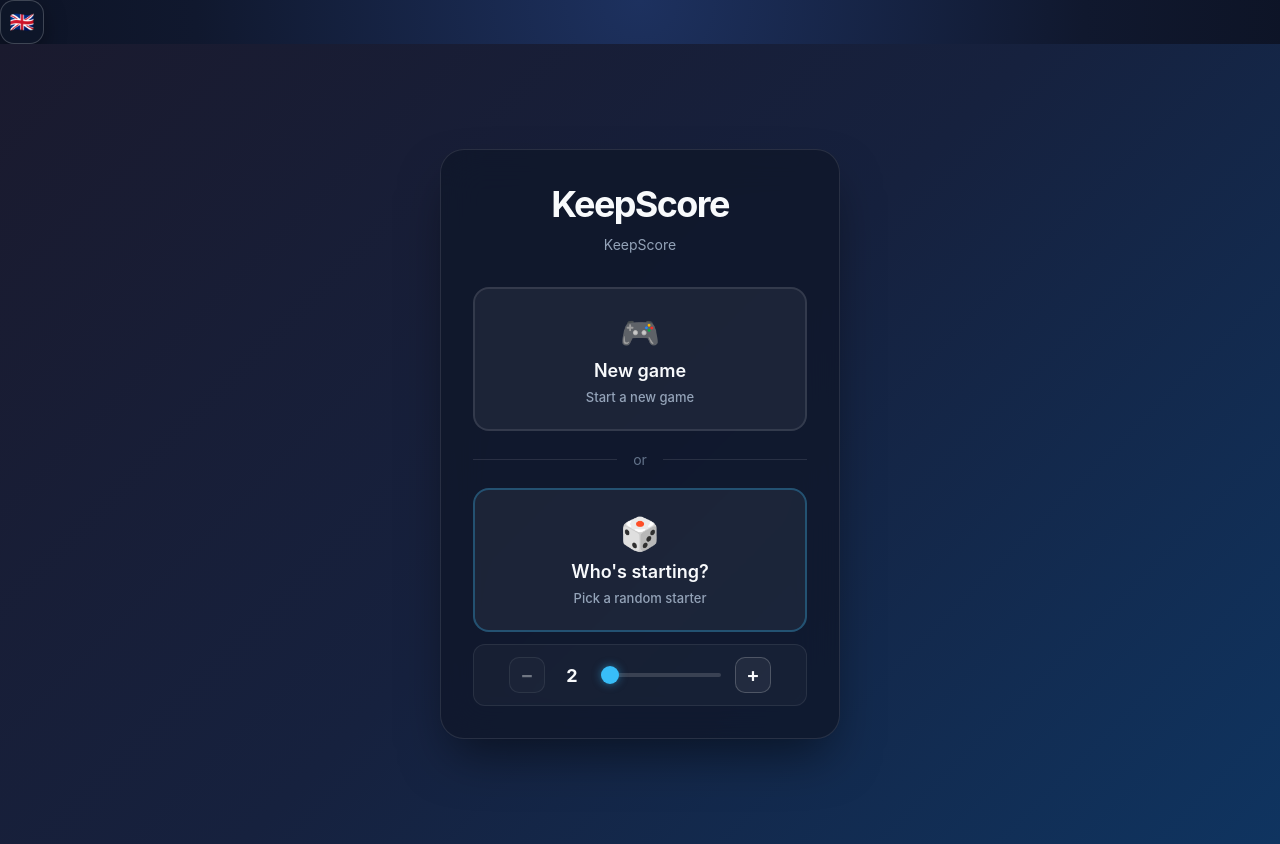
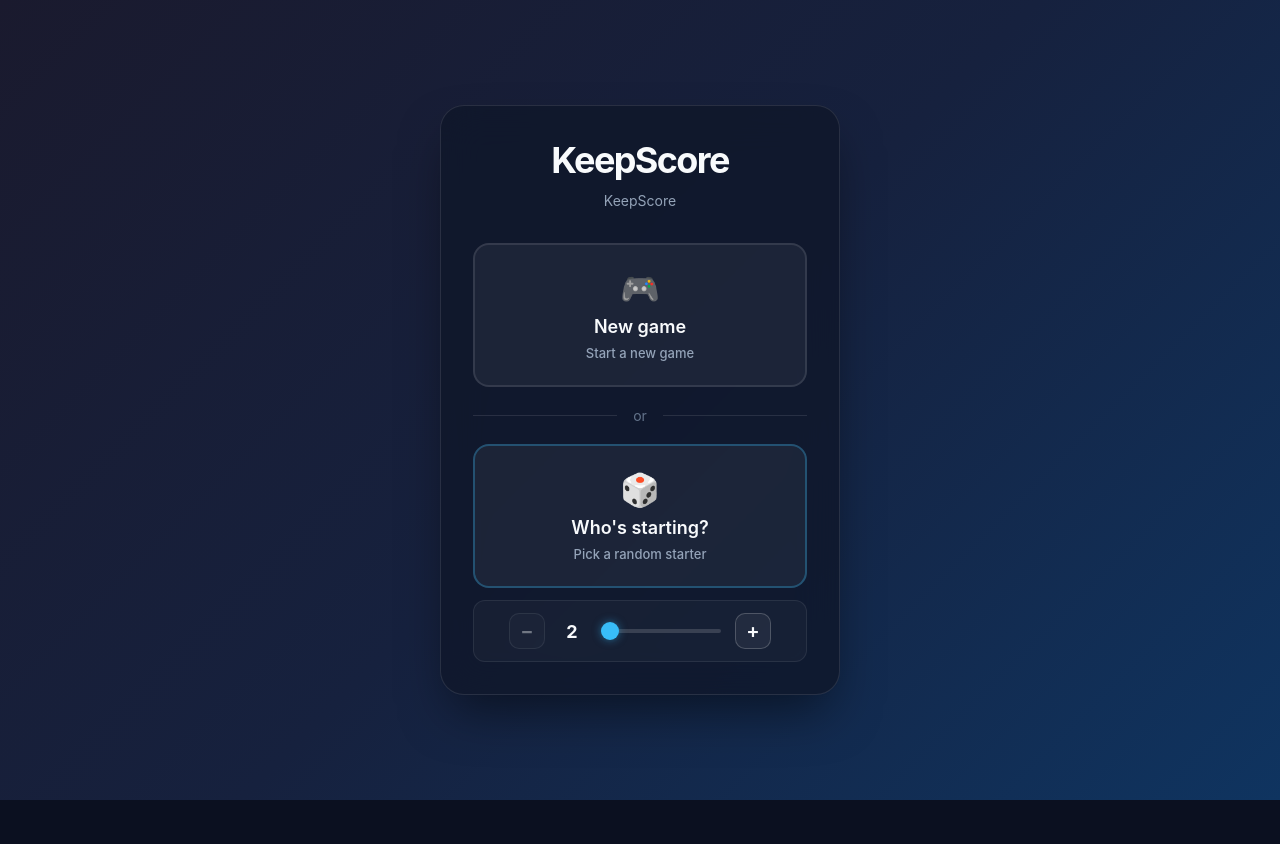
Before and after one commit to flofy/KeepScore, a React (Vite) app: page / in a window 1280 px wide. After the commit the page ends 800 px from the top, so only its background shows below. Built offline with nearby package versions, Linux system fonts and the light colour scheme.

Commit message:
fix(ui): keep language selection inside burger menu only

```diff
--- a/src/ui/App.tsx
+++ b/src/ui/App.tsx
@@ -19,7 +19,6 @@ import {
 import { useGameHistory } from './useGameHistory';
 import { InstallButton } from './InstallButton';
 import { I18nProvider, useI18n } from './i18n';
-import { LangFlags } from './LangFlags';
 import './saved-games.css';
 import './chwatzi.css';
 import './start.css';
@@ -1110,9 +1109,7 @@ const router = createBrowserRouter(
 
 export function App() {
   return (
-    <I18nProvider>
-      <LangFlags />
-      <RouterProvider router={router} />
+    <I18nProvider><RouterProvider router={router} />
     </I18nProvider>
   );
 }
```
